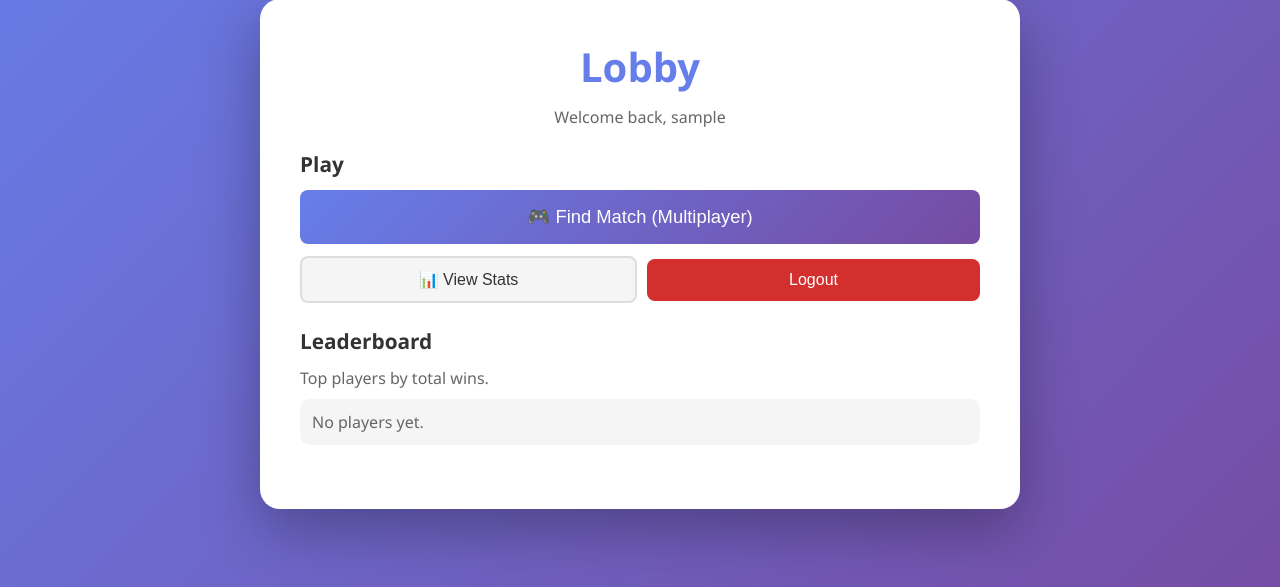
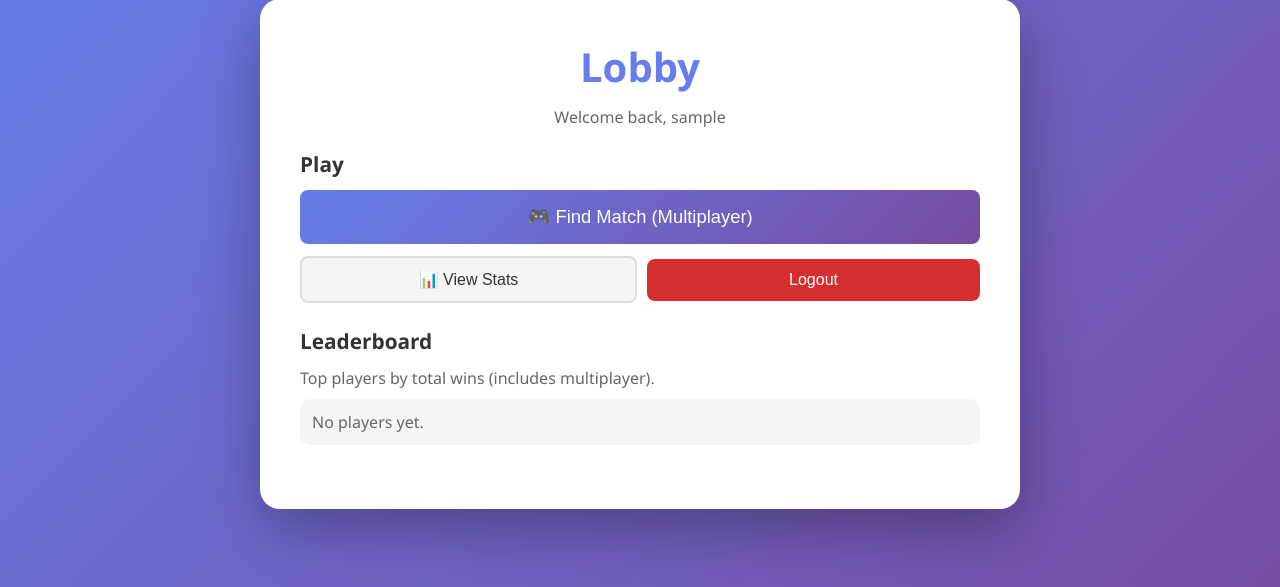
Before and after one commit to DanDan1134/CSE108FinalProject, a Flask app: page /lobby in a window 1280 px wide. Shown: the part 146-733 px from the top of the page. Run offline with Flask 3, Linux system fonts and the light colour scheme; the visitor is signed in with stand-in values (Sample User, id 1); data comes from the database, SQL or seed files in the repository; data that the repository does not hold is empty.

Commit message:
Add files via upload

```diff
--- a/templates/lobby.html
+++ b/templates/lobby.html
@@ -46,7 +46,7 @@
     <div class="section">
       <h2>Leaderboard</h2>
       <p style="color: var(--muted); margin-bottom: 10px;">
-        Top players by total wins.
+        Top players by total wins (includes multiplayer).
       </p>
 
       <div id="leaderboard" style="background: var(--card2); border-radius: 10px; padding: 12px;">
```
